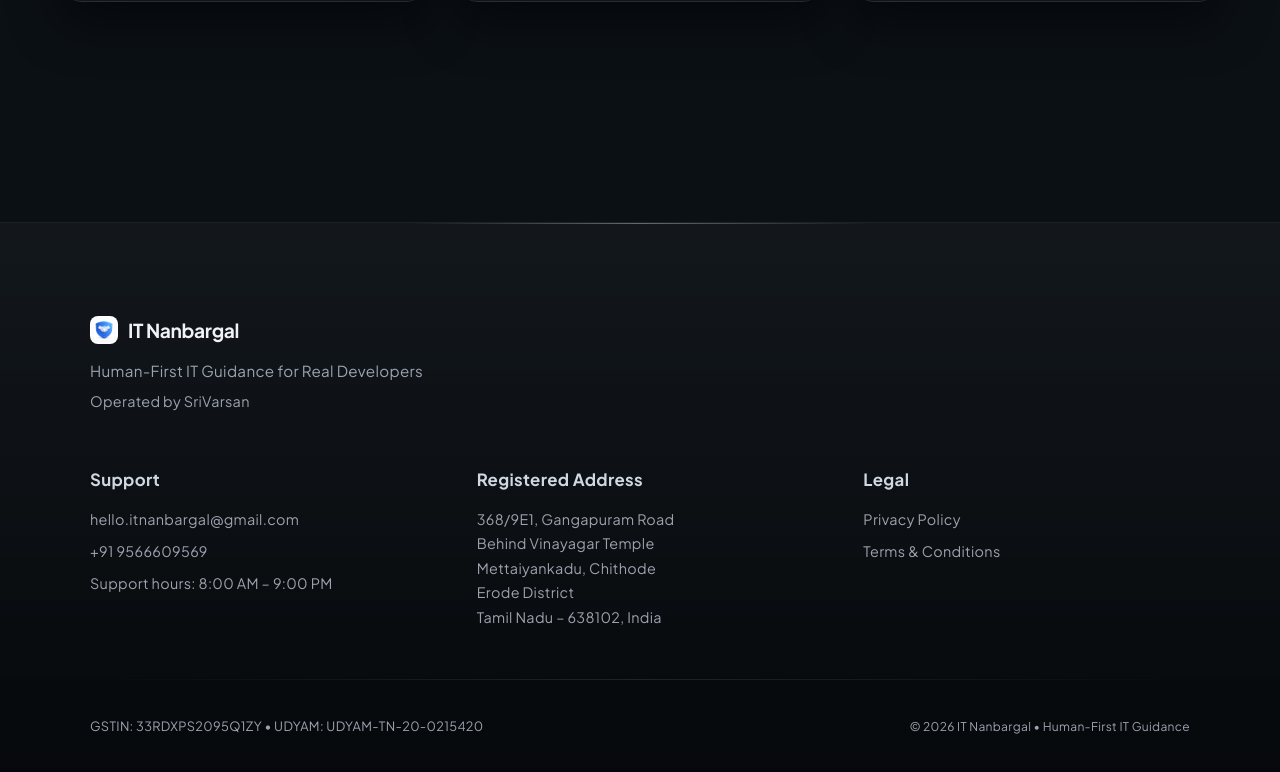
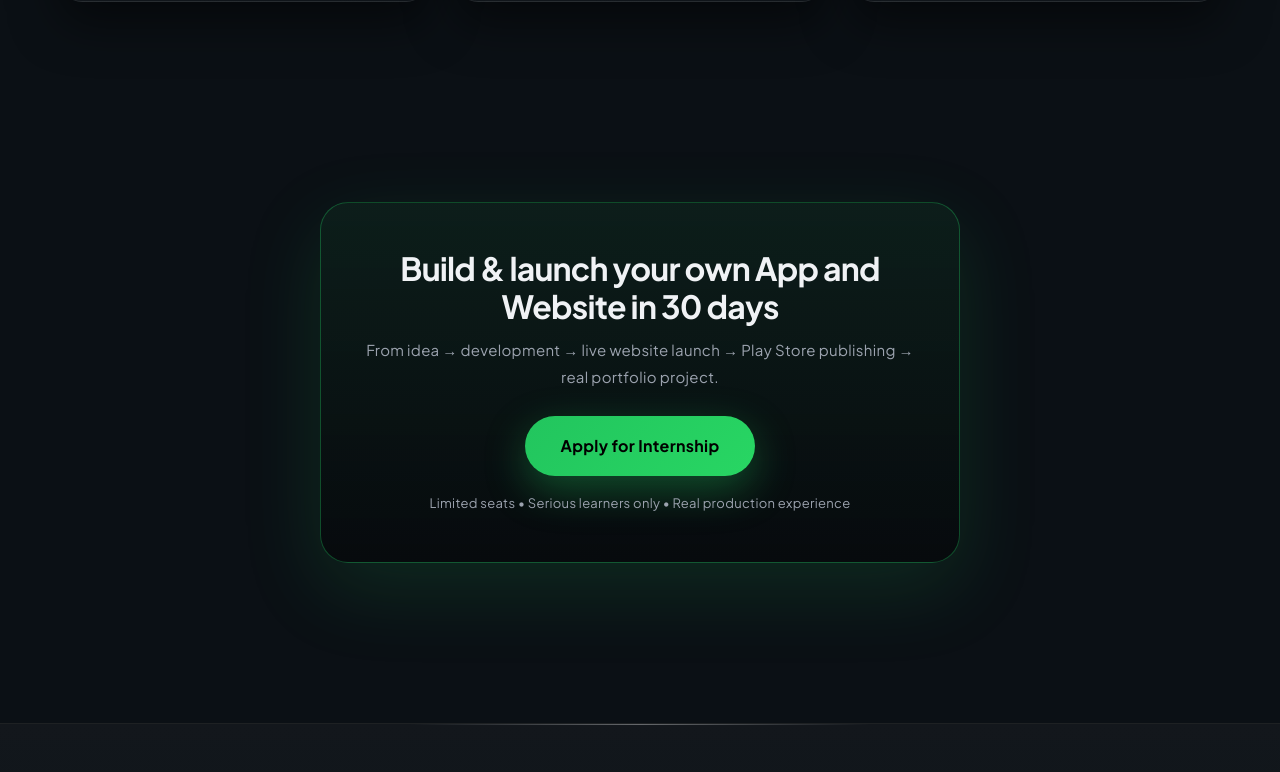
Before and after one commit to srivarsangit01/it-nanbargal-website, a plain HTML site: page showcase.html in a window 1280 px wide. Shown: the part 1130-1902 px from the top of the page. Drawn offline with Linux system fonts and the light colour scheme.

Commit message:
Update showcase.html

```diff
--- a/showcase.html
+++ b/showcase.html
@@ -411,7 +411,7 @@
     <section class="showcase">
       <div class="card magnetic depth-card">
         <img
-          src="student1.jpg"
+          src="student1.jpeg"
           alt="Guru Portfolio"
           style="
             width: 96px;
@@ -501,6 +501,30 @@
         <a href="#" class="btn"> View Project </a>
       </div>
     </section>
+    <section class="final-cta">
+      <div class="final-cta-inner">
+        <h2 class="final-cta-title">
+          Build & launch your own App and Website in 30 days
+        </h2>
+
+        <p class="final-cta-sub">
+          From idea → development → live website launch → Play Store publishing
+          → real portfolio project.
+        </p>
+
+        <a
+          href="https://docs.google.com/forms/d/e/1FAIpQLSc4sgySpREFTF7MD1-3-DeEl6jjV1_CO8MzfS18j0NifxLnIA/viewform"
+          target="_blank"
+          class="final-cta-btn"
+        >
+          Apply for Internship
+        </a>
+
+        <p class="final-cta-note">
+          Limited seats • Serious learners only • Real production experience
+        </p>
+      </div>
+    </section>
     <!-- FOOTER -->
 
     <footer class="footer">
```
